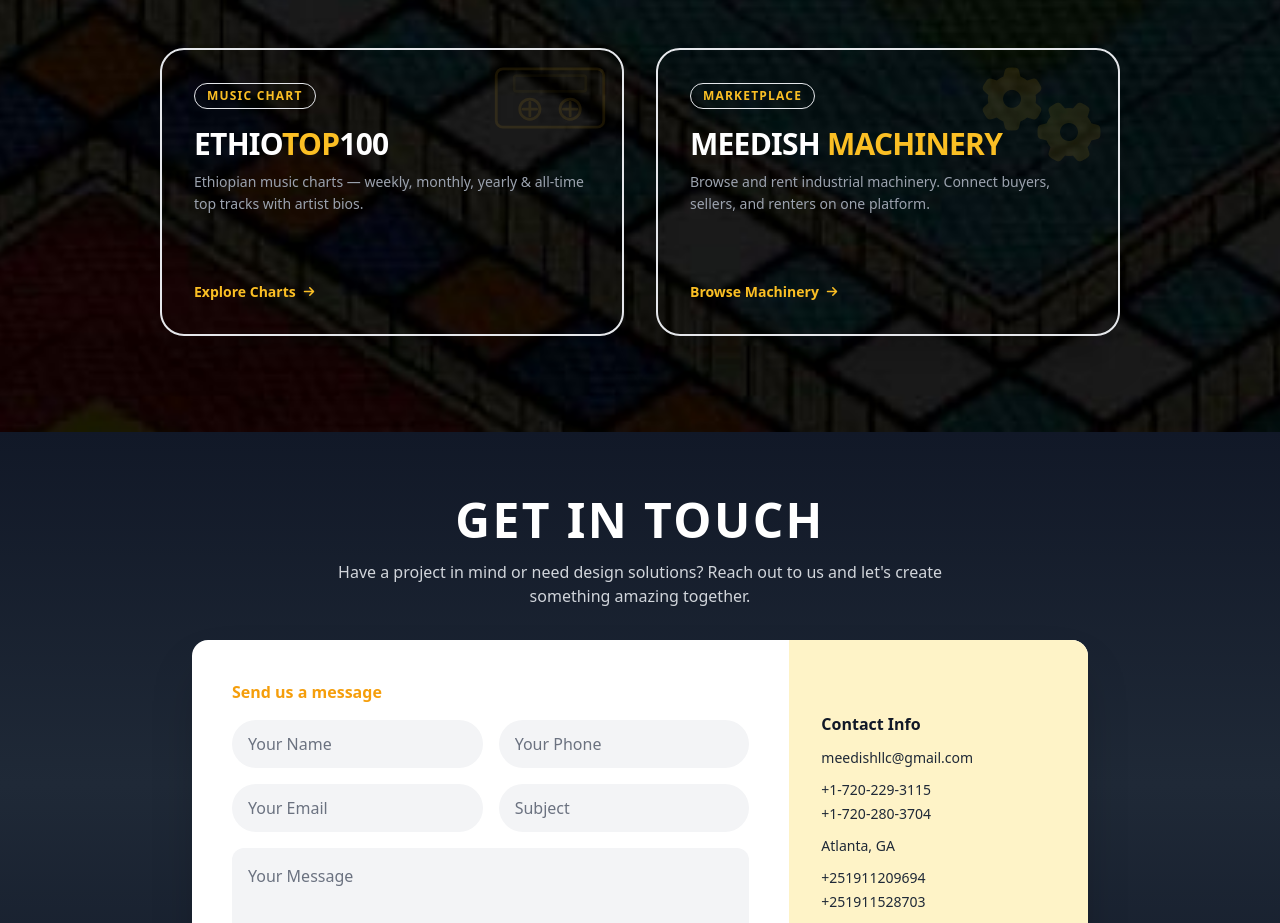
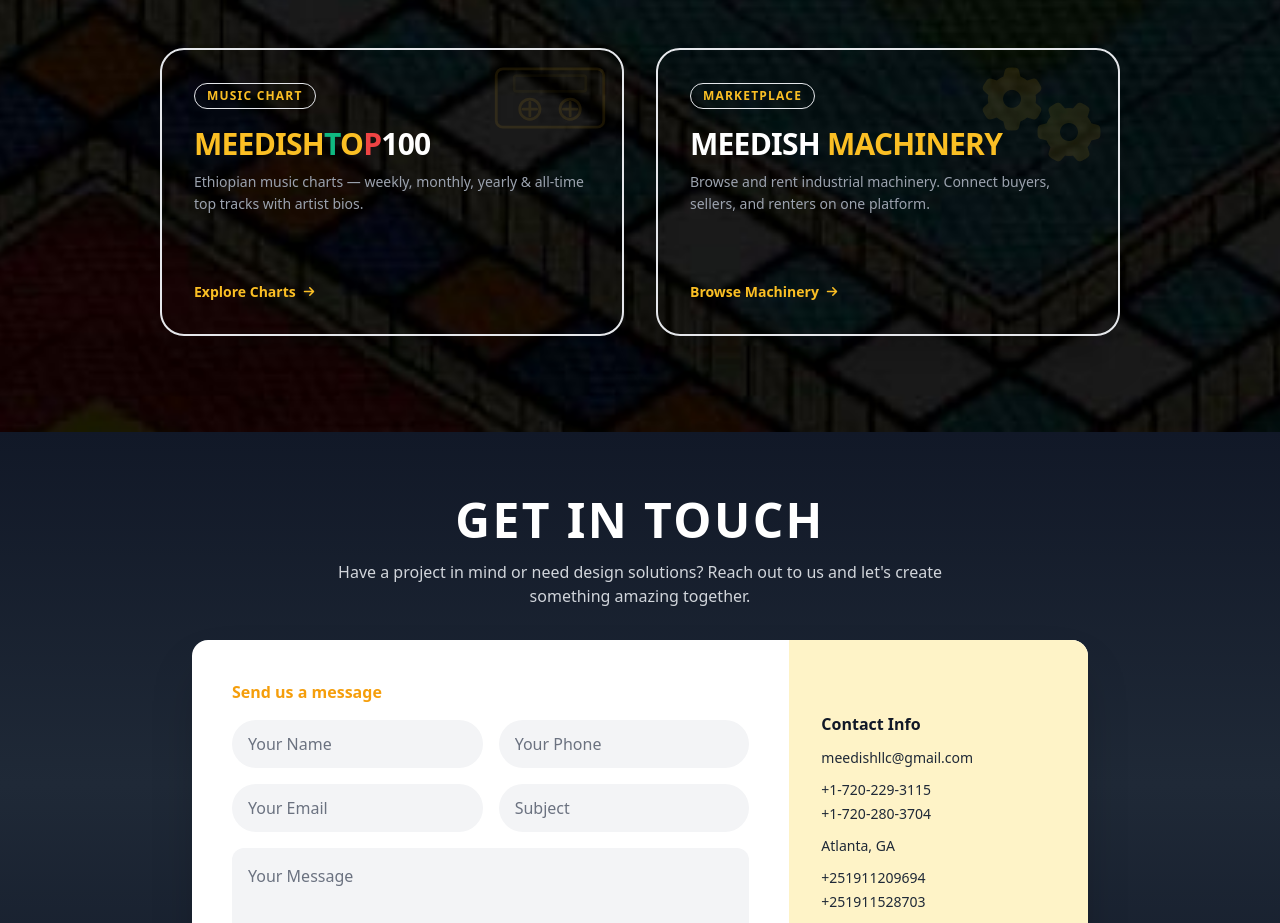
Before and after one commit to meedish-LLC/meedish-site, a plain HTML site: page index.html in a window 1280 px wide. Shown: the part 2980-3903 px from the top of the page. Drawn offline with nearby package versions, Linux system fonts and the light colour scheme; no server answers.

Commit message:
Update ETHIOTOP100 to MEEDISHTOP100 with coloured TOP

```diff
--- a/index.html
+++ b/index.html
@@ -519,7 +519,7 @@
                 class="inline-block text-xs font-bold text-yellow-400 bg-yellow-500/10 border border-yellow-500/30 rounded-full px-3 py-1 uppercase tracking-widest mb-4">Music
                 Chart</span>
               <h3 class="text-3xl font-black text-white uppercase tracking-tight leading-tight mb-2">
-                ETHIO<span class="text-yellow-400">TOP</span>100
+                <span class="text-yellow-400">MEEDISH</span><span class="text-green-500">T</span><span class="text-yellow-400">O</span><span class="text-red-500">P</span>100
               </h3>
               <p class="text-gray-400 text-sm leading-relaxed">Ethiopian music charts — weekly, monthly, yearly &
                 all-time top tracks with artist bios.</p>
```
